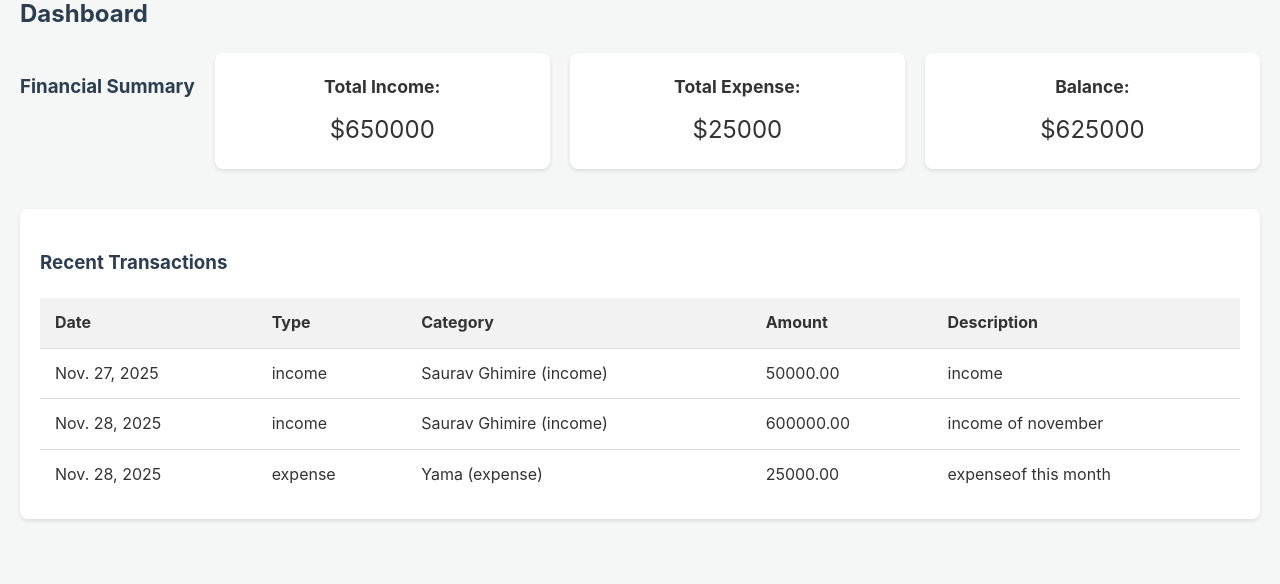
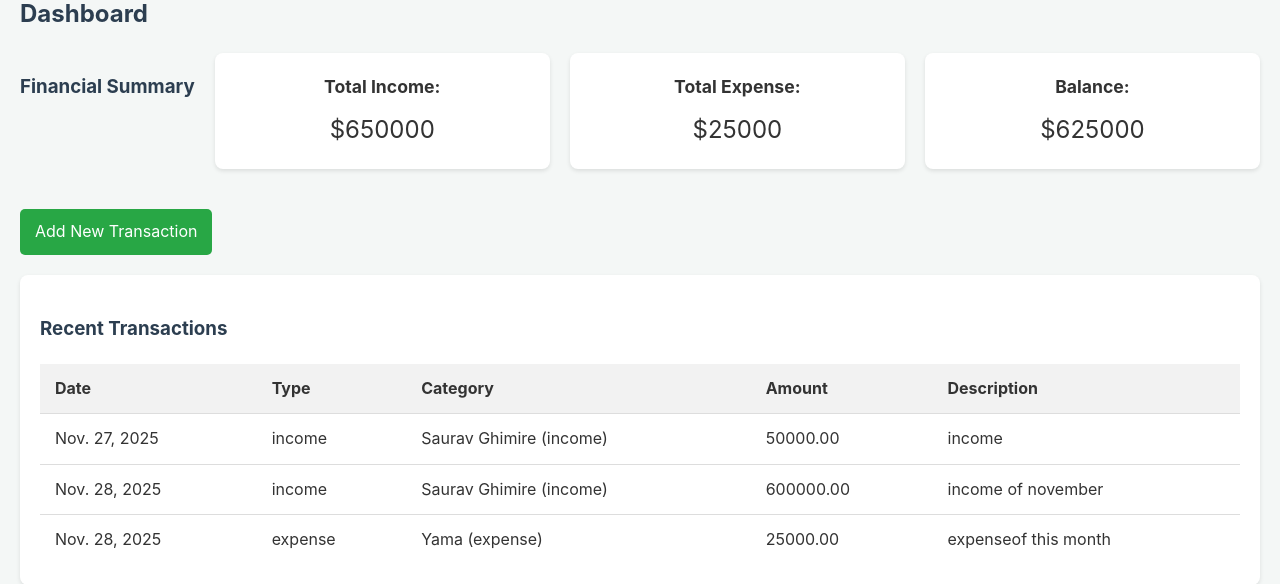
Before and after one commit to SAURAV878/finance-tracker, a Django app: page / in a window 1280 px wide. Shown: the part 138-722 px from the top of the page. Run offline with Django 5.2, Linux system fonts and the light colour scheme; a user stored in the database is signed in; data comes from the database, SQL or seed files in the repository.

Commit message:
chore: modify in urls.py and views.py

```diff
--- a/tracker/templates/tracker/dashboard.html
+++ b/tracker/templates/tracker/dashboard.html
@@ -21,6 +21,9 @@
         <p>${{ balance }}</p>
     </div>
 </div>
+
+<a href="{% url 'tracker:add_transaction' %}" class="btn btn-primary" style="display: inline-block; padding: 10px 15px; background-color: #28a745; color: white; text-decoration: none; border-radius: 5px; margin-bottom: 20px;">Add New Transaction</a>
+
 
 <div class="recent-transactions">
     <h3>Recent Transactions</h3>
--- a/tracker/urls.py
+++ b/tracker/urls.py
@@ -6,5 +6,6 @@ from . import views
 app_name = 'tracker'
 
 urlpatterns = [
-    path('',  views.dashboard, name = 'dashboard',)
+    path('',  views.dashboard, name = 'dashboard'),
+    path('add/', views.add_transaction, name='add_transaction'), # New URL pattern
 ]
--- a/tracker/views.py
+++ b/tracker/views.py
@@ -1,13 +1,12 @@
-from django.shortcuts import render
-from django.contrib.auth.decorators import login_required #decorators means a function that wraps another function
+from django.shortcuts import render, redirect # Import redirect
+from django.contrib.auth.decorators import login_required
 from django.db.models import Sum
-from .models import Transaction
+from .models import Transaction, Category # Import Category model
+from .forms import TransactionForm # Import our new form
 
 # Create your views here.
-# views = handle requets and response of function
 @login_required
-
-def dashboard(request):#request = object conating info about HTTP request
+def dashboard(request):
     transactions = Transaction.objects.filter(user=request.user)
     total_income = transactions.filter(type = 'income').aggregate(Sum('amount')) ['amount__sum'] or 0
     total_expense = transactions.filter(type = 'expense').aggregate(Sum('amount')) ['amount__sum'] or 0
@@ -22,5 +21,18 @@ def dashboard(request):#request = object conating info about HTTP request
         'recent_transactions': recent_transactions,
     }
 
+    return render(request, 'tracker/dashboard.html', context)
 
-    return render(request, 'tracker/dashboard.html', context)
+@login_required
+def add_transaction(request):
+    if request.method == 'POST':
+        form = TransactionForm(request.POST, user=request.user)
+        if form.is_valid():
+            transaction = form.save(commit=False)
+            transaction.user = request.user
+            transaction.save()
+            return redirect('tracker:dashboard') # Redirect to the dashboard after saving
+    else:
+        form = TransactionForm(user=request.user) # Pass the user to filter categories
+
+    return render(request, 'tracker/transaction_form.html', {'form': form, 'title': 'Add Transaction'})
```
Also changed, not shown: tracker/templates/tracker/transaction_form.html (added, +13 -0 lines).
